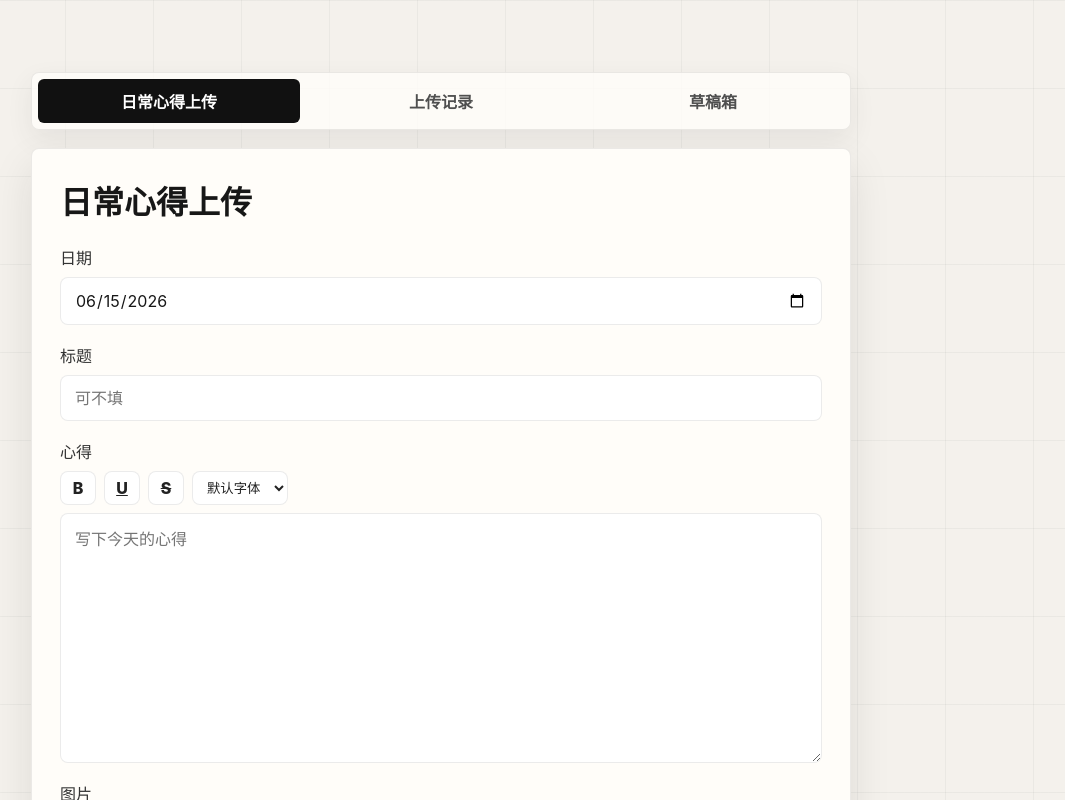
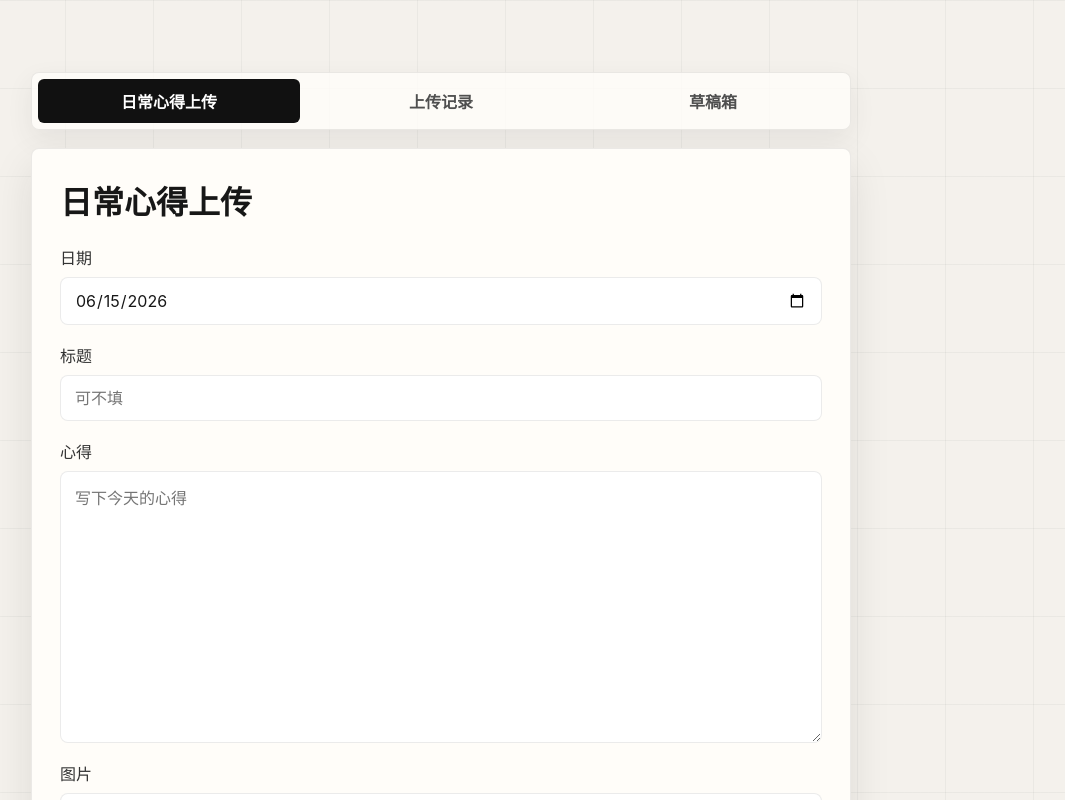
Before and after one commit to cjx200110-lgtm/internship-journey, a Next.js app: page /admin in a window 1280 px wide. Shown: the top 800 px of the page, without its empty margins (199-1264 px from the left). Built offline with nearby package versions, Linux system fonts and the light colour scheme.

Commit message:
Use plain textarea on upload form

```diff
--- a/app/components/AdminForm.js
+++ b/app/components/AdminForm.js
@@ -1,7 +1,6 @@
 "use client";
 
 import { useEffect, useRef, useState } from "react";
-import RichTextEditor from "@/app/components/RichTextEditor";
 import PasswordDialog from "@/app/components/PasswordDialog";
 
 function today() {
@@ -201,11 +200,12 @@ export default function AdminForm() {
         </label>
         <label>
           心得
-          <RichTextEditor
+          <textarea
+            className="plain-reflection-textarea"
             value={content}
-            onChange={setContent}
-            minRows={8}
+            onChange={(event) => setContent(event.target.value)}
             placeholder="写下今天的心得"
+            rows={8}
           />
         </label>
         <label>
--- a/app/globals.css
+++ b/app/globals.css
@@ -712,6 +712,13 @@ main {
   line-height: 1.75;
 }
 
+.plain-reflection-textarea {
+  display: block;
+  min-height: 272px;
+  font-weight: 400 !important;
+  caret-color: #111;
+}
+
 .admin-form button {
   height: 48px;
   border: 0;
```
